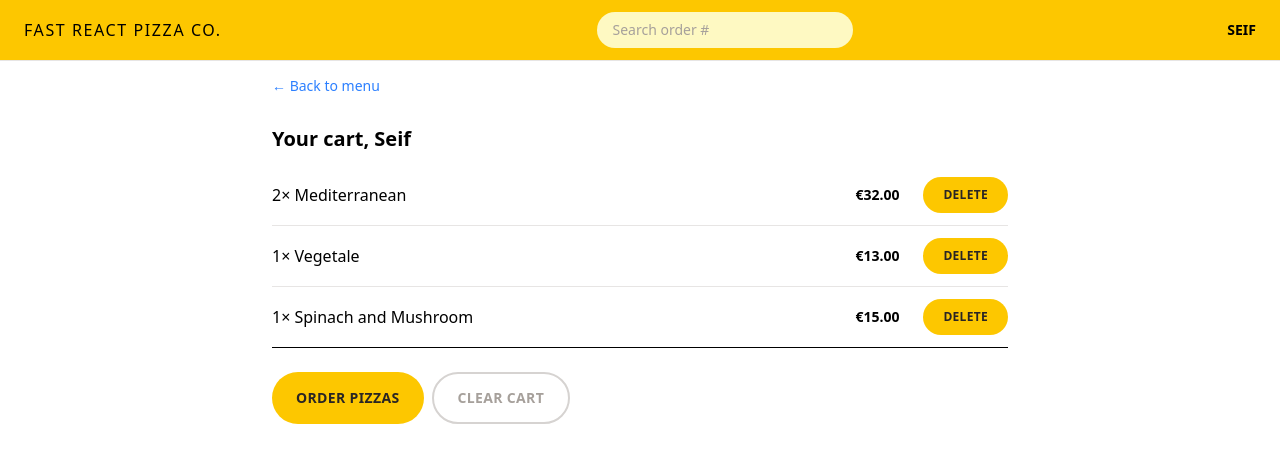
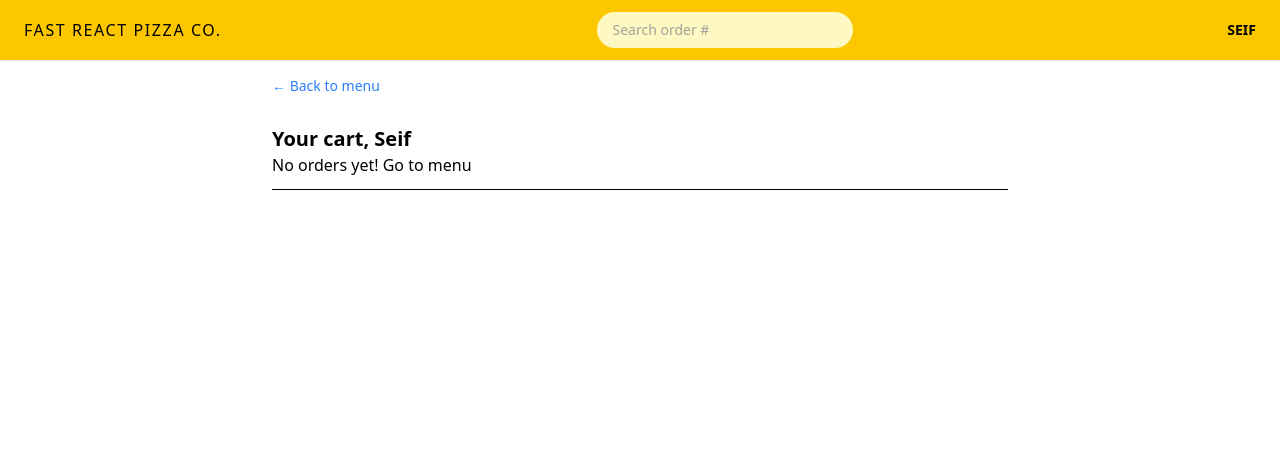
Before and after one commit to Mohamed-Maghraby/pizzago, a React (Vite) app: page /cart in a window 1280 px wide. Shown: the top 462 px of the page. Built offline with nearby package versions, Linux system fonts and the light colour scheme.

Commit message:
adding more features, and UI elements like delete btn, clear cart, edititng some UI elements

```diff
--- a/package.json
+++ b/package.json
@@ -12,6 +12,7 @@
   "dependencies": {
     "@reduxjs/toolkit": "^2.8.2",
     "@tailwindcss/vite": "^4.1.8",
+    "lucide-react": "^0.517.0",
     "react": "^19.1.0",
     "react-dom": "^19.1.0",
     "react-redux": "^9.2.0",
--- a/src/features/cart/Cart.jsx
+++ b/src/features/cart/Cart.jsx
@@ -2,41 +2,25 @@ import { Link } from 'react-router';
 import LinkButton from '../../ui/LinkButton';
 import Button from '../../ui/Button';
 import CartItem from './CartItem';
-import { useSelector } from 'react-redux';
+import { useDispatch, useSelector } from 'react-redux';
+import {clearCart, getCart} from './cartSlice'
 
-const fakeCart = [
-  {
-    pizzaId: 12,
-    name: 'Mediterranean',
-    quantity: 2,
-    unitPrice: 16,
-    totalPrice: 32,
-  },
-  {
-    pizzaId: 6,
-    name: 'Vegetale',
-    quantity: 1,
-    unitPrice: 13,
-    totalPrice: 13,
-  },
-  {
-    pizzaId: 11,
-    name: 'Spinach and Mushroom',
-    quantity: 1,
-    unitPrice: 15,
-    totalPrice: 15,
-  },
-];
 
 function Cart() {
-  const cart = fakeCart;
     const username = useSelector((state)=>state.user.username)
+    const cart = useSelector(getCart) //getting the real cart using a selector defined in cartSlice
+    const cartLength = !!cart.length
+    const dispatch = useDispatch()
+
+    console.log(cartLength);
+
 
   return (
     <div className="px-4 py-3">
       <LinkButton to="/menu">&larr; Back to menu</LinkButton>
 
       <h2 className="mt-7 text-xl font-semibold">Your cart, {username}</h2>
+      {!cartLength && <p>No orders yet! Go to menu</p>}
 
       <ul className="mt-3 divide-y divide-stone-200 border-b">
         {cart.map((item) => (
@@ -45,11 +29,8 @@ function Cart() {
       </ul>
 
       <div className="mt-6 space-x-2">
-        <Button to="/order/new" type="primary">
-          Order pizzas
-        </Button>
-
-        <Button type="secondary">Clear cart</Button>
+        {cartLength &&  <Button to="/order/new" type="primary">Order pizzas</Button>}
+        {cartLength && <Button type="secondary" onClick={()=>dispatch(clearCart())} disabled={!cartLength}>Clear cart</Button>}
       </div>
     </div>
   );
--- a/src/features/cart/CartItem.jsx
+++ b/src/features/cart/CartItem.jsx
@@ -1,8 +1,13 @@
+import { useDispatch } from 'react-redux';
 import Button from '../../ui/Button';
 import { formatCurrency } from '../../utils/helpers';
+import { deleteItem } from './cartSlice';
+import UpdateItemQuantity from './UpdateItemQuantity';
 
 function CartItem({ item }) {
   const { pizzaId, name, quantity, totalPrice } = item;
+  const dispatch = useDispatch()
+
 
   return (
     <li className="py-3 sm:flex sm:items-center sm:justify-between">
@@ -11,7 +16,9 @@ function CartItem({ item }) {
       </p>
       <div className="flex items-center justify-between sm:gap-6">
         <p className="text-sm font-bold">{formatCurrency(totalPrice)}</p>
-        <Button type="small">Delete</Button>
+        <UpdateItemQuantity pizzaId={pizzaId}></UpdateItemQuantity>
+        <Button type="small" onClick={()=>dispatch(deleteItem(pizzaId))}>Delete</Button>
+
       </div>
     </li>
   );
--- /dev/null
+++ b/src/features/cart/UpdateItemQuantity.jsx
@@ -0,0 +1,20 @@
+import React from 'react'
+import { useDispatch, useSelector } from 'react-redux'
+import { decreaseItemQuantity, getCurrentQuantityById, increaseItemQuantity } from './cartSlice'
+import { CircleMinus, CirclePlus } from 'lucide-react'
+
+function UpdateItemQuantity({ pizzaId }) {
+    const dispatch = useDispatch()
+    const currentQuantity = useSelector(getCurrentQuantityById(pizzaId))
+
+    return (
+
+    <div className='flex flex-row gap-2 mx-2' >
+        <CirclePlus color='black' onClick={()=>dispatch(increaseItemQuantity(pizzaId))} className='fill-amber-300 outline-amber-300'>+</CirclePlus>
+        <span>{currentQuantity}</span>
+        <CircleMinus color='black' onClick={()=>dispatch(decreaseItemQuantity(pizzaId))} className='fill-amber-300 outline-amber-300'  >-</CircleMinus>
+    </div >
+  )
+}
+
+export default UpdateItemQuantity
--- a/src/features/cart/cartSlice.js
+++ b/src/features/cart/cartSlice.js
@@ -16,20 +16,29 @@ const cartSlice = createSlice({
     reducers: {
         addItem(state, action) {
             state.cart.push(action.payload);
+            state.cart.map((e)=>{
+                console.log(e);
+            })
         },
         deleteItem(state, action) {
+            // const item = state.cart.find((item) => item.pizzaId === action.payload);
+            // console.log(item.quantity);
+            // console.log(state.cart);
+            // if (item.quantity > 1) {
+            //     item.quantity--;
+            //     return;
+            // }
             state.cart = state.cart.filter((c) => c.pizzaId !== action.payload);
-
         },
         increaseItemQuantity(state, action) {
             const item = state.cart.find((item) => item.pizzaId === action.payload);
             item.quantity++;
-            item.quantity = item.quantity * item.unitPrice;
+            item.totalPrice = item.quantity * item.unitPrice;
         },
         decreaseItemQuantity(state, action) {
             const item = state.cart.find((item) => item.pizzaId === action.payload);
             item.quantity--;
-            item.quantity = item.quantity * item.unitPrice;
+            item.totalPrice = item.quantity * item.unitPrice;
         },
         clearCart(state, action) {
             state.cart = [];
@@ -52,5 +61,7 @@ export default cartSlice.reducer
  * Those Selectors may cause performance issue in larger apps, so 'Reselect' lib
  * can be used to enhance it
 */
-export const getTotalCartQuantity = (state)=>state.cart.cart.reduce((sum, item)=>sum + item.quantity, 0)
-export const getTotalCartPrice = (state)=>state.cart.cart.reduce((sum, item)=>sum + item.totalPrice, 0)
+export const getCart = state => state.cart.cart;
+export const getTotalCartQuantity = (state)=>state.cart.cart.reduce((sum, item)=>sum + item.quantity, 0);
+export const getTotalCartPrice = (state)=>state.cart.cart.reduce((sum, item)=>sum + item.totalPrice, 0);
+export const getCurrentQuantityById = (id) => (state) => state.cart.cart.find((item) => item.pizzaId === id)?.quantity ?? 0;
--- a/src/features/menu/Menu.jsx
+++ b/src/features/menu/Menu.jsx
@@ -1,6 +1,7 @@
 import { useLoaderData } from 'react-router';
 import { getMenu } from '../../services/apiRestaurant';
 import MenuItem from './MenuItem';
+import UpdateItemQuantity from '../cart/UpdateItemQuantity';
 
 function Menu() {
   /*
--- a/src/features/menu/MenuItem.jsx
+++ b/src/features/menu/MenuItem.jsx
@@ -1,16 +1,21 @@
-import { useDispatch } from 'react-redux';
+import { useDispatch, useSelector } from 'react-redux';
 import Button from '../../ui/Button';
 import { formatCurrency } from '../../utils/helpers';
-import { addItem } from '../cart/cartSlice';
+import { addItem, deleteItem, getCurrentQuantityById } from '../cart/cartSlice';
 import { useNavigate } from 'react-router';
+import { Trash } from 'lucide-react';
+import UpdateItemQuantity from '../cart/UpdateItemQuantity';
 
 function MenuItem({ pizza }) {
   const { id, name, unitPrice, ingredients, soldOut, imageUrl } = pizza;
   const dispatch = useDispatch()
   const navigate = useNavigate()
-  function handleAddToCart () {
+  const currentQuantity = useSelector(getCurrentQuantityById(id))
+  const isInCart = currentQuantity > 0
+
+  function handleAddToCart() {
     //scheme of the new cart object
-    const newItem  = {
+    const newItem = {
       pizzaId: id,
       name: name,
       quantity: 1,
@@ -21,6 +26,7 @@ function MenuItem({ pizza }) {
     // navigate('/cart')
 
   }
+
   return (
     <li className="flex gap-4 py-2">
       <img
@@ -42,7 +48,15 @@ function MenuItem({ pizza }) {
             </p>
           )}
 
-          {!soldOut && <Button type="small" onClick={handleAddToCart}>Add to cart</Button>}
+          <div className='flex flex-row items-center gap-2'>
+            {isInCart && <div className='flex flex-row items-center'>
+              <UpdateItemQuantity pizzaId={id}></UpdateItemQuantity>
+              <Trash onClick={() => dispatch(deleteItem(id))} className={` hover:fill-amber-300 cursor-pointer`} />
+            </div>}
+
+
+            {!soldOut && !isInCart && <Button type="small" onClick={handleAddToCart}>Add to cart</Button>}
+          </div>
         </div>
       </div>
     </li>
```
Also changed, not shown: 1 other file (tests, documents, lock files or other folders).
